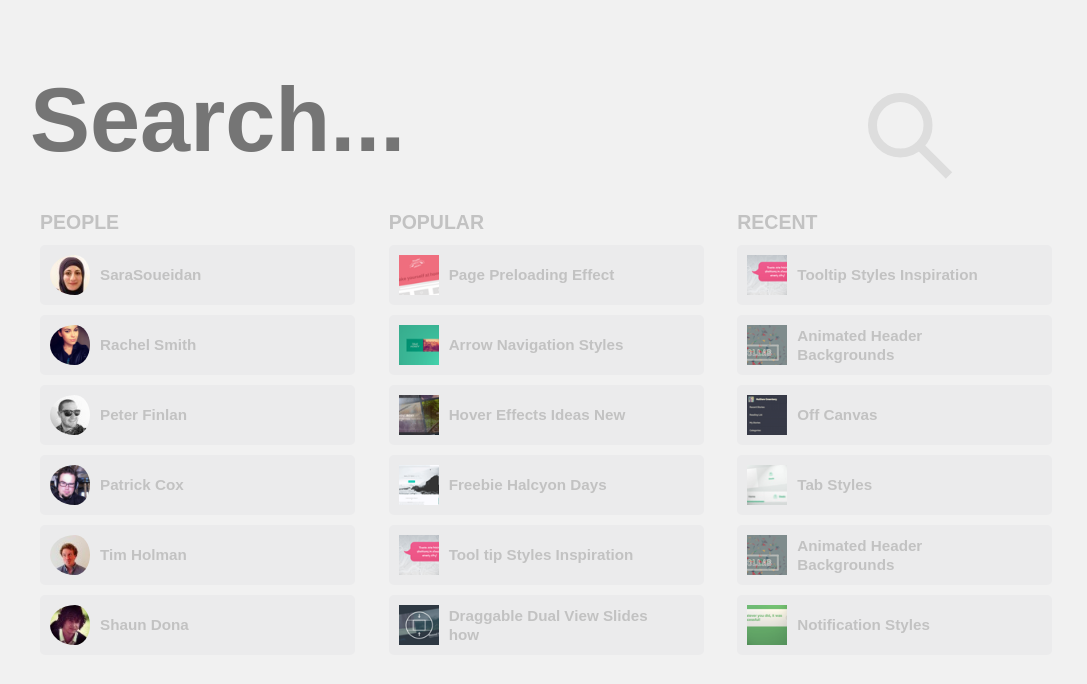
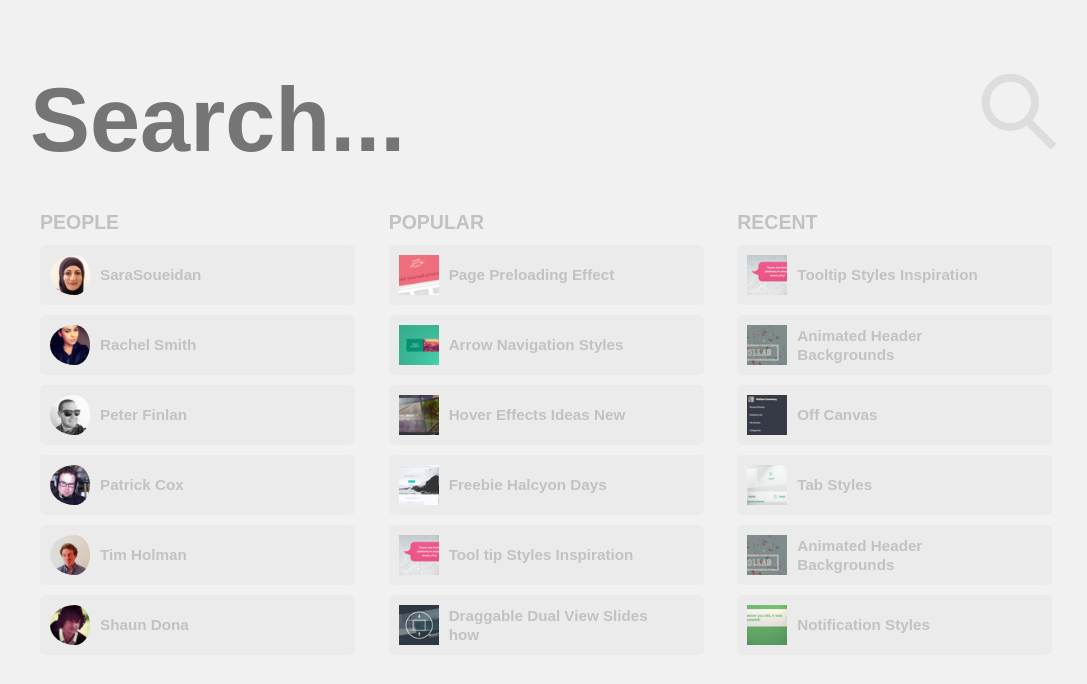
Before and after one commit to rybalchenko/huge-search, a plain HTML site: page index.html in a window 1280 px wide. Shown: the whole page, without its empty margins (85-1172 px from the left). Drawn offline with Linux system fonts and the light colour scheme.

Commit message:
fixed version

```diff
--- a/style.css
+++ b/style.css
@@ -39,7 +39,7 @@ body {
 }
 
 .ba-input {
-	width: 80%;
+	width: 90%;
 	height: 120px;
 	background-color: #f1f1f1;
 	border: none;
@@ -53,11 +53,8 @@ body {
 }
 
 .ba-button {
-	position: absolute;
-	width: 90px;
-	height: 90px;
-	right: 240px;
-	top: 90px;
+	width: 80px;
+	height: 80px;
 	background: transparent url(img/magnifier.svg) no-repeat center center;
 	border: none;
 }
```
